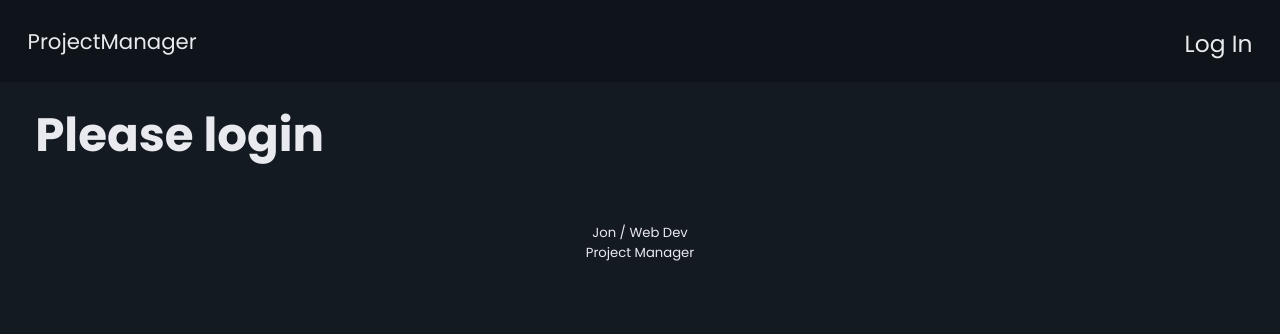
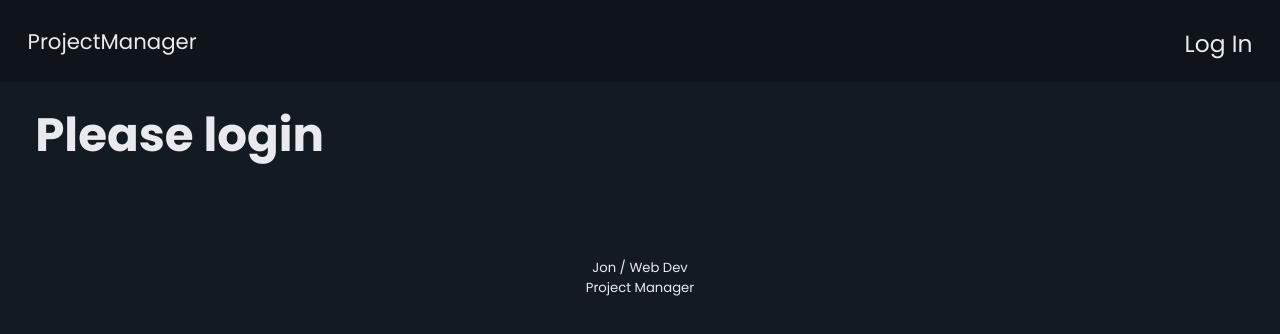
Before and after one commit to venoblin/teamhub-frontend, a React (Create React App) app: page / in a window 1280 px wide. Shown: the top 334 px of the page. Built offline with nearby package versions, Linux system fonts and the light colour scheme; no server answers.

Commit message:
added padding to footer

```diff
--- a/src/styles/Footer.css
+++ b/src/styles/Footer.css
@@ -1,4 +1,5 @@
 footer {
+  padding: 2rem 0;
   text-align: center;
 }
 footer p {
--- a/src/styles/Footer.scss
+++ b/src/styles/Footer.scss
@@ -1,4 +1,5 @@
 footer {
+  padding: 2rem 0;
   text-align: center;
 
   p {
```
Also changed, not shown: 1 other file (tests, documents, lock files or other folders).
